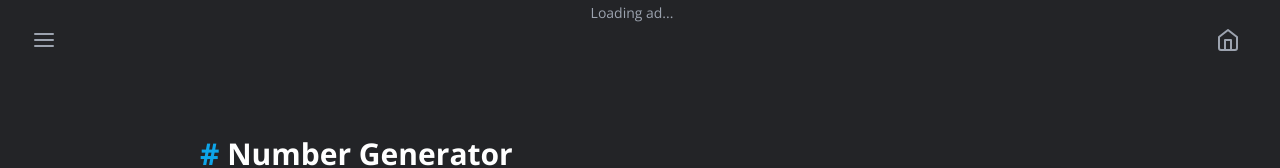
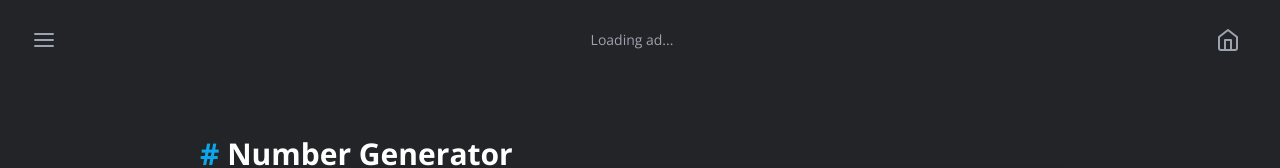
Before and after one commit to AshwinKul28/devtools, a Next.js app: page /generators/numbers in a window 1280 px wide. Shown: the top 168 px of the page. Built offline with nearby package versions, Linux system fonts and the light colour scheme.

Commit message:
fixed ads components

```diff
--- a/src/app/layout.tsx
+++ b/src/app/layout.tsx
@@ -54,34 +54,31 @@ export const metadata: Metadata = {
       follow: true,
       'max-video-preview': -1,
       'max-image-preview': 'large',
-      'max-snippet': -1,
-    },
+      'max-snippet': -1
+    }
   },
   verification: {
     google: 'your-google-site-verification',
     other: {
-      'google-adsense-account': 'ca-pub-1711684120101178' // Replace with your AdSense client ID
+      'google-adsense-account': 'ca-pub-1711684120101178'
     }
   }
 }
 
 export default function RootLayout({
-  children,
+  children
 }: {
   children: React.ReactNode
 }) {
   return (
     <html lang="en" suppressHydrationWarning>
-      <head>
-        {/* Google AdSense Script */}
+      <body className={openSans.className}>
         <Script
           id="adsbygoogle-init"
-          strategy="afterInteractive"
+          strategy="lazyOnload"
           src="https://pagead2.googlesyndication.com/pagead/js/adsbygoogle.js?client=ca-pub-1711684120101178"
           crossOrigin="anonymous"
         />
-      </head>
-      <body className={openSans.className}>
         <div className="min-h-screen flex flex-col bg-[#1a1b1e] text-[#e4e4e7]">
           <Header />
           <main className="flex-grow">
--- a/src/components/google-ads.tsx
+++ b/src/components/google-ads.tsx
@@ -1,6 +1,6 @@
 'use client'
 
-import { useEffect, useState } from 'react'
+import { useEffect, useState, useRef } from 'react'
 
 interface GoogleAdProps {
   slot: string
@@ -20,18 +20,61 @@ declare global {
   }
 }
 
+// Keep track of loaded slots to prevent duplicate loads
+const loadedSlots = new Set<string>()
+
 export default function GoogleAd({ slot, format = 'auto', style, className }: GoogleAdProps) {
   const [adError, setAdError] = useState(false)
   const [adLoaded, setAdLoaded] = useState(false)
+  const adRef = useRef<HTMLDivElement>(null)
+  const hasAttemptedLoad = useRef(false)
 
   useEffect(() => {
+    // Cleanup function to remove the slot from loaded slots when component unmounts
+    return () => {
+      loadedSlots.delete(slot)
+    }
+  }, [slot])
+
+  useEffect(() => {
+    let retryCount = 0
+    const maxRetries = 5
+    let timeoutId: NodeJS.Timeout
+
     const loadAd = () => {
+      // Don't try to load if we've already loaded this slot or attempted to load
+      if (loadedSlots.has(slot) || hasAttemptedLoad.current) {
+        return
+      }
+
       try {
-        // Check if adsbygoogle is available
-        if (typeof window !== 'undefined' && window.adsbygoogle) {
-          console.log(`Attempting to load ad for slot: ${slot}`)
-          // Push the ad to the adsbygoogle queue
-          const config: AdSenseConfig = {
+        if (typeof window === 'undefined' || !window.adsbygoogle) {
+          if (retryCount < maxRetries) {
+            retryCount++
+            timeoutId = setTimeout(loadAd, 1000)
+          }
+          return
+        }
+
+        const container = adRef.current
+        if (!container) return
+
+        // Ensure container has dimensions
+        const rect = container.getBoundingClientRect()
+        if (rect.width === 0 || rect.height === 0) {
+          if (retryCount < maxRetries) {
+            retryCount++
+            timeoutId = setTimeout(loadAd, 1000)
+          }
+          return
+        }
+
+        // Mark that we've attempted to load this ad
+        hasAttemptedLoad.current = true
+        loadedSlots.add(slot)
+
+        console.log(`Loading ad for slot: ${slot} with dimensions: ${rect.width}x${rect.height}`)
+        window.adsbygoogle.push({
           onload: () => {
             console.log(`Ad loaded successfully for slot: ${slot}`)
             setAdLoaded(true)
@@ -39,32 +82,50 @@ export default function GoogleAd({ slot, format = 'auto', style, className }: Go
           onerror: (error: any) => {
             console.error(`Ad failed to load for slot: ${slot}`, error)
             setAdError(true)
+            // Remove from loaded slots if there was an error
+            loadedSlots.delete(slot)
+            hasAttemptedLoad.current = false
           }
-          }
-          window.adsbygoogle.push(config)
-        } else {
-          console.warn('AdSense script not loaded yet')
-        }
+        })
       } catch (err) {
         console.error('Error loading Google Ad:', err)
         setAdError(true)
+        // Remove from loaded slots if there was an error
+        loadedSlots.delete(slot)
+        hasAttemptedLoad.current = false
       }
     }
 
-    // Try to load the ad after a short delay to ensure the script is ready
-    const timer = setTimeout(loadAd, 1000)
-    return () => clearTimeout(timer)
-  }, [slot]) // Add slot to dependency array
+    // Initial load attempt
+    timeoutId = setTimeout(loadAd, 1000)
+
+    // Cleanup function
+    return () => {
+      if (timeoutId) {
+        clearTimeout(timeoutId)
+      }
+    }
+  }, [slot])
 
   if (adError) {
-    console.warn(`Ad error for slot: ${slot}`)
     return null
   }
 
+  const containerStyle = {
+    minHeight: format === 'vertical' ? '600px' : '90px',
+    minWidth: format === 'vertical' ? '300px' : '728px',
+    position: 'relative' as const,
+    ...style
+  }
+
   return (
-    <div className={`google-ad-container ${className || ''}`} style={style}>
+    <div
+      ref={adRef}
+      className={`google-ad-container ${className || ''}`}
+      style={containerStyle}
+    >
       {!adLoaded && !adError && (
-        <div className="text-center text-gray-400 text-sm py-2">
+        <div className="absolute inset-0 flex items-center justify-center text-gray-400 text-sm">
           Loading ad...
         </div>
       )}
@@ -72,7 +133,8 @@ export default function GoogleAd({ slot, format = 'auto', style, className }: Go
         className="adsbygoogle"
         style={{
           display: 'block',
-          ...style,
+          width: '100%',
+          height: '100%'
         }}
         data-ad-client="ca-pub-1711684120101178"
         data-ad-slot={slot}
```
Lines whose indentation alone changed are shown as unchanged.
